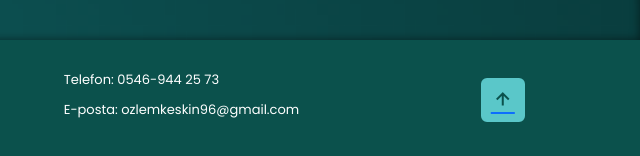
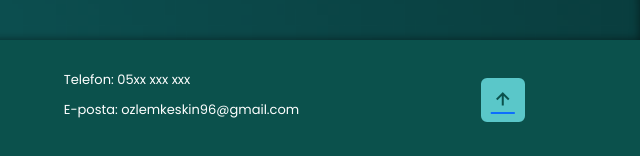
Before and after one commit to ozlemkeskin/OzlemKeskinPortfoy, a plain HTML site: page index.html in a window 1280 px wide. Shown: the part 5730-5886 px from the top of the page, 640-1280 px from the left. Drawn offline with nearby package versions, Linux system fonts and the light colour scheme.

Commit message:
Git commit -m “new message”

```diff
--- a/index.html
+++ b/index.html
@@ -354,7 +354,7 @@
     </div>
 
     <div class="footer-contact">
-      <p>Telefon: <a href="tel:+1234567890">0546-944 25 73</a></p>
+      <p>Telefon: <a href="tel:+1234567890">05xx xxx xxx</a></p>
       <p>E-posta: <a href="mailto:info@example.com">ozlemkeskin96@gmail.com</a></p>
     </div>
 
```
